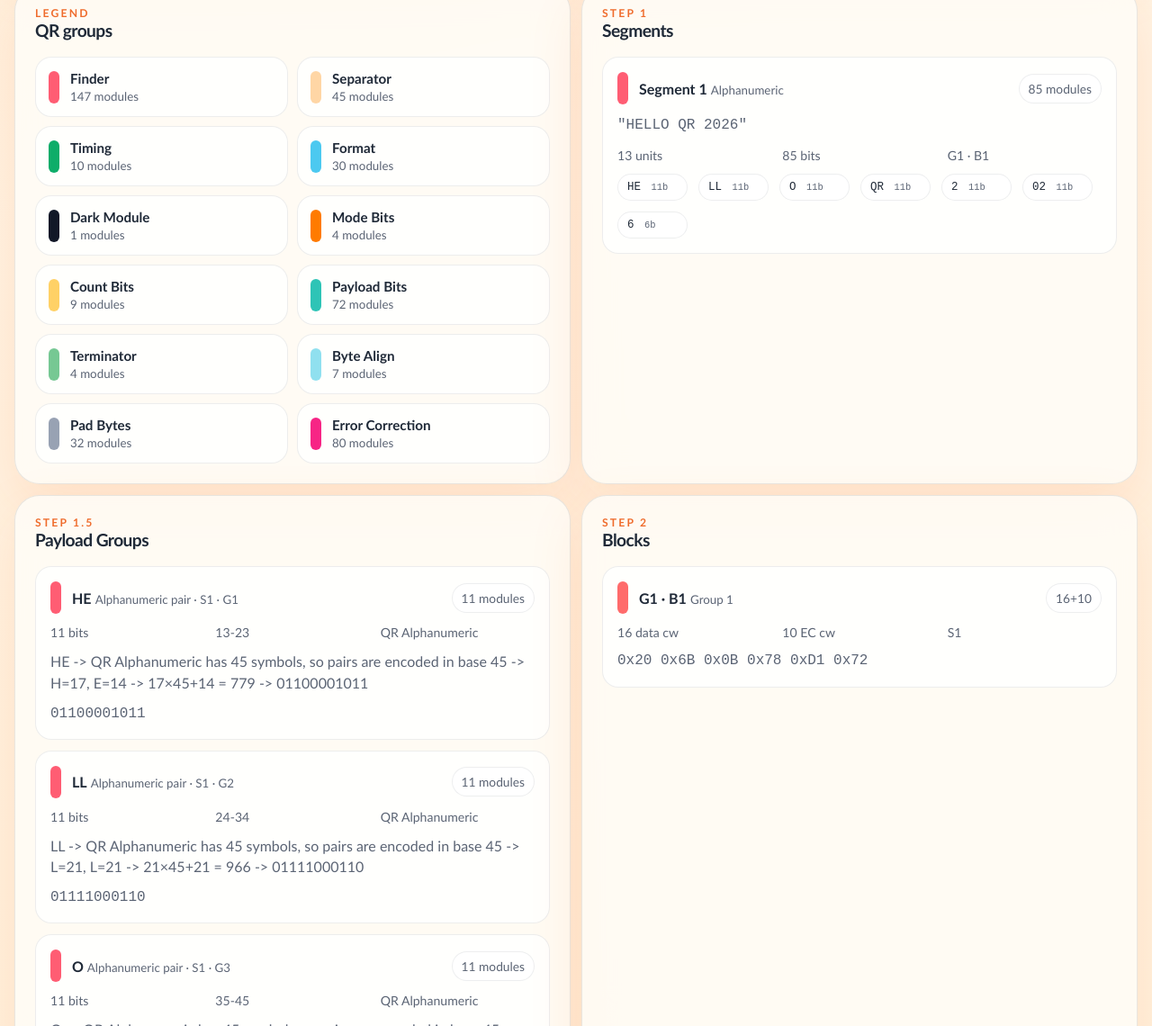
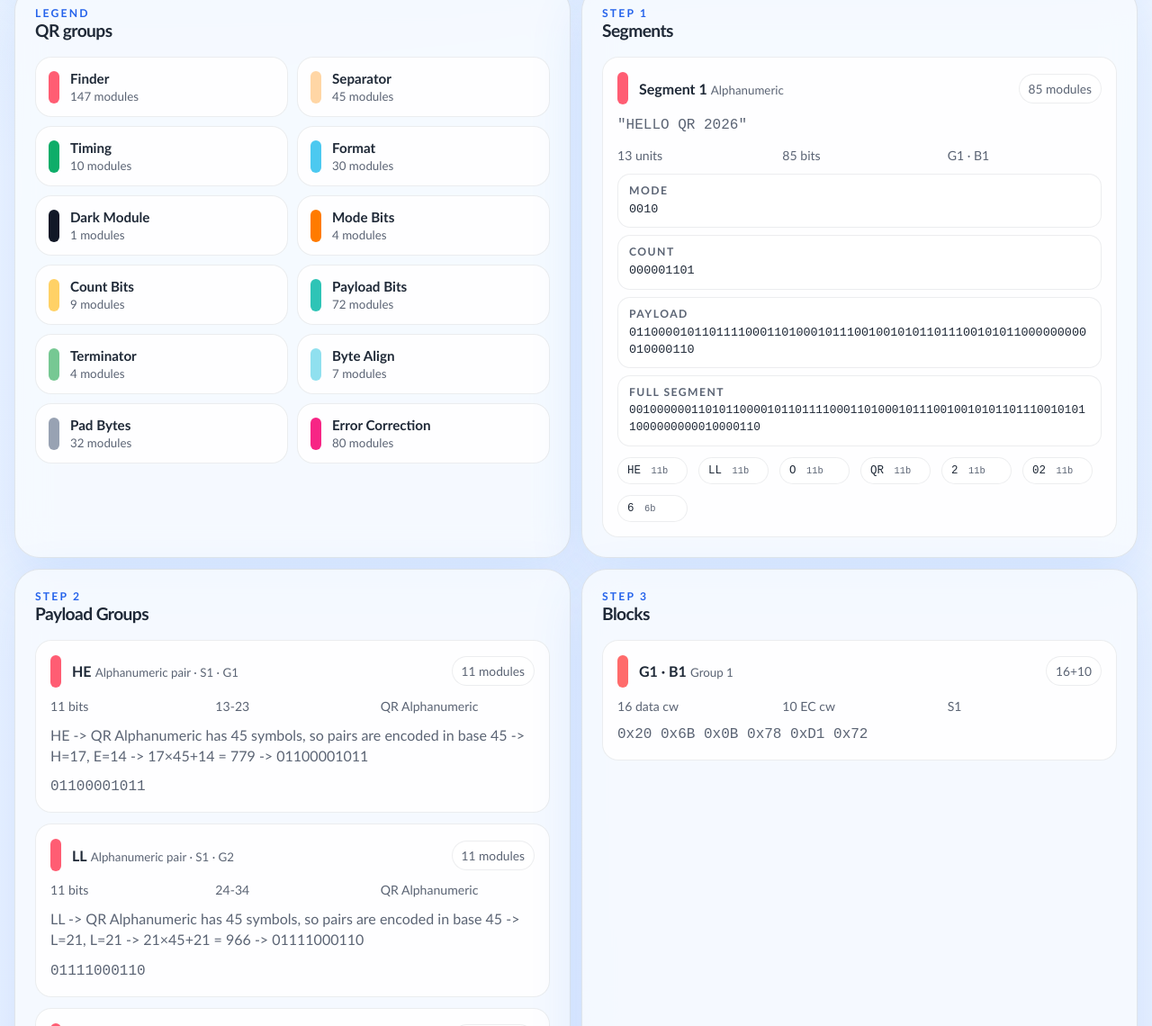
Before and after one commit to RakshithNM/interactive-qrcode-reader, a website built with Vite: page index.html in a window 1280 px wide. Shown: the part 1660-2800 px from the top of the page at 90% size. Built offline with nearby package versions, Linux system fonts and the light colour scheme.

Commit message:
Some nicesities to the step number and mode and count in the inspector

```diff
--- a/src/main.js
+++ b/src/main.js
@@ -207,7 +207,7 @@ app.innerHTML = `
         <article class="panel">
           <div class="panel-head">
             <div>
-              <p class="eyebrow">Step 1.5</p>
+              <p class="eyebrow">Step 2</p>
               <h2>Payload Groups</h2>
             </div>
           </div>
@@ -217,7 +217,7 @@ app.innerHTML = `
         <article class="panel">
           <div class="panel-head">
             <div>
-              <p class="eyebrow">Step 2</p>
+              <p class="eyebrow">Step 3</p>
               <h2>Blocks</h2>
             </div>
           </div>
@@ -227,7 +227,7 @@ app.innerHTML = `
         <article class="panel">
           <div class="panel-head">
             <div>
-              <p class="eyebrow">Inspector</p>
+              <p class="eyebrow">Step 4</p>
               <h2>Selected detail</h2>
             </div>
           </div>
@@ -238,21 +238,11 @@ app.innerHTML = `
       <section class="panel masking-panel">
         <div class="panel-head">
           <div>
-            <p class="eyebrow">Step 3.5</p>
+            <p class="eyebrow">Step 5</p>
             <h2>Masking</h2>
           </div>
         </div>
         <div id="maskingPanel" class="mask-grid"></div>
-      </section>
-
-      <section class="panel flow-panel">
-        <div class="panel-head">
-          <div>
-            <p class="eyebrow">Build trail</p>
-            <h2>How this QR was generated</h2>
-          </div>
-        </div>
-        <div id="flowPanel" class="flow-grid"></div>
       </section>
     </div>
   </div>
@@ -273,7 +263,6 @@ const segmentsPanel = document.querySelector('#segmentsPanel')
 const payloadGroupsPanel = document.querySelector('#payloadGroupsPanel')
 const blocksPanel = document.querySelector('#blocksPanel')
 const inspectorPanel = document.querySelector('#inspectorPanel')
-const flowPanel = document.querySelector('#flowPanel')
 
 textInput.value = state.text
 eccSelect.value = state.errorCorrectionLevel
@@ -759,6 +748,34 @@ function getPadInfo(module) {
     prePadBits,
     paddedBits,
     dataCapacityBits: stats.dataCapacityBits
+  }
+}
+
+function getErrorCorrectionInfo(module) {
+  if (!state.analysis || module.focusKey !== 'error-correction' || module.source?.kind !== 'error-correction') {
+    return null
+  }
+
+  const block = getBlockById(module.blockId)
+  if (!block) return null
+
+  const codeword = block.errorCodewords[module.source.localCodewordIndex]
+  if (!codeword) return null
+
+  return {
+    blockLabel: block.label,
+    blockGroup: block.group,
+    dataCodewordCount: block.dataCodewordCount,
+    errorCodewordCount: block.errorCodewordCount,
+    codewordIndex: module.source.localCodewordIndex + 1,
+    totalBlocks: state.analysis.blocks.length,
+    ecLevel: state.analysis.errorCorrectionLevel,
+    value: codeword.value,
+    bits: codeword.bits,
+    byteHex: formatHexByte(codeword.value),
+    bitPosition: module.source.codewordBitIndex != null
+      ? module.source.codewordBitIndex + 1
+      : (module.source.fieldBitIndex != null ? module.source.fieldBitIndex + 1 : null)
   }
 }
 
@@ -1267,8 +1284,7 @@ function renderSegments() {
       .map((blockId) => getBlockById(blockId)?.label)
       .filter(Boolean)
       .join(' · ')
-    const chunks = segment.chunks
-      .slice(0, 8)
+    const chunkLabels = segment.chunks
       .map((chunk) => `
         <span class="mini-chip">
           ${escapeHtml(chunk.label)}
@@ -1303,8 +1319,27 @@ function renderSegments() {
           <span>${blockLabels || 'single block'}</span>
         </div>
 
+        <div class="bit-breakdown">
+          <div class="bit-line">
+            <strong>Mode</strong>
+            <span class="mono bit-value">${segment.modeBitString}</span>
+          </div>
+          <div class="bit-line">
+            <strong>Count</strong>
+            <span class="mono bit-value">${segment.countBitString}</span>
+          </div>
+          <div class="bit-line">
+            <strong>Payload</strong>
+            <span class="mono bit-value">${segment.payloadBitString || '—'}</span>
+          </div>
+          <div class="bit-line bit-line-full">
+            <strong>Full segment</strong>
+            <span class="mono bit-value">${segment.fullBitString}</span>
+          </div>
+        </div>
+
         <div class="mini-chip-row">
-          ${chunks}
+          ${chunkLabels}
         </div>
       </button>
     `
@@ -1449,8 +1484,8 @@ function renderSelectionSummary() {
           <div><span>Raw bits</span><strong class="mono">${group.bits}</strong></div>
         </div>
         <div class="subnote">
-          <strong>Step 1.5</strong>
-          <p>The payload-group card in Step 1.5 shows the full encoding path for this group.</p>
+          <strong>Step 2</strong>
+          <p>The payload-group card in Step 2 shows the full encoding path for this group.</p>
         </div>
       </div>
     `
@@ -1488,6 +1523,14 @@ function renderSelectionSummary() {
         ${overlay.placementLabels.size ? `
           <p>${overlay.hasDetailedBits ? 'Each highlighted cell shows placement order on the first line and raw/mask/final bits on the second line, where raw XOR mask = final.' : 'Numbers on the matrix show the order those cells were placed inside this group.'}</p>
         ` : ''}
+        ${key === 'error-correction' ? `
+          <div class="subnote">
+            <strong>Error Correction</strong>
+            <p>
+              QR codes add Reed-Solomon parity after the full data byte stream is built. The data bytes are split into ${state.analysis.blocks.length} block${state.analysis.blocks.length === 1 ? '' : 's'}, each block generates its own parity bytes, then data codewords are interleaved first and error-correction codewords are interleaved after that. These bits are still placed into the matrix and masked like the rest of the writable stream.
+            </p>
+          </div>
+        ` : ''}
       </div>
     `
   }
@@ -1515,6 +1558,7 @@ function renderInspector() {
   const countFieldInfo = getCountFieldInfo(module, segment)
   const payloadGroup = chunk && segment ? getPayloadGroupById(getChunkSelectionId(segment.id, chunk.index)) : null
   const padInfo = getPadInfo(module)
+  const errorCorrectionInfo = getErrorCorrectionInfo(module)
   const paddingContextInfo = getPaddingContextInfo(module)
 
   inspectorPanel.innerHTML = `
@@ -1586,6 +1630,24 @@ function renderInspector() {
         </div>
       ` : ''}
 
+      ${errorCorrectionInfo ? `
+        <div class="subnote">
+          <strong>Error Correction</strong>
+          <p>
+            QR error correction is added after the full data stream is assembled. This QR built the data bytes first, split them into ${errorCorrectionInfo.totalBlocks} block${errorCorrectionInfo.totalBlocks === 1 ? '' : 's'}, then generated Reed-Solomon parity for each block at EC level ${errorCorrectionInfo.ecLevel}.
+          </p>
+          <p>
+            This cell belongs to parity byte ${errorCorrectionInfo.codewordIndex} of ${errorCorrectionInfo.errorCodewordCount} from ${errorCorrectionInfo.blockLabel}. That block started with ${errorCorrectionInfo.dataCodewordCount} data codeword${errorCorrectionInfo.dataCodewordCount === 1 ? '' : 's'}, then the Reed-Solomon remainder produced this parity byte:
+            <span class="mono">${errorCorrectionInfo.byteHex}</span> = <span class="mono">${errorCorrectionInfo.bits}</span>.
+            This module is bit ${errorCorrectionInfo.bitPosition} of that byte.
+          </p>
+          <p>
+            After all data codewords were interleaved, the error-correction codewords were interleaved into the final stream, placed into the QR matrix, and masked just like payload bits:
+            <span class="mono">${module.rawValue} XOR ${module.maskBit} = ${getFinalBit(module)}</span>.
+          </p>
+        </div>
+      ` : ''}
+
       <div class="subnote">
         <strong>What It Represents</strong>
         <p>${escapeHtml(narrative.represents)}</p>
@@ -1623,40 +1685,6 @@ function renderInspector() {
       ` : ''}
     </div>
   `
-}
-
-function renderFlow() {
-  if (!state.analysis) {
-    flowPanel.innerHTML = '<div class="empty-card">The build trail appears once a QR code exists.</div>'
-    return
-  }
-
-  const { stats, segments, blocks, version, maskPattern } = state.analysis
-  const steps = [
-    {
-      label: '1. Segment the text',
-      body: `${segments.length} segment${segments.length === 1 ? '' : 's'} selected across ${segments.map((segment) => segment.mode).join(', ')}.`
-    },
-    {
-      label: '2. Add headers and padding',
-      body: `${stats.segmentBits} payload/header bits, ${stats.terminatorBits} terminator bits, ${stats.alignmentBits} align bits, ${stats.padBytes} pad bytes.`
-    },
-    {
-      label: '3. Split into blocks',
-      body: `${blocks.length} blocks carry ${stats.dataCodewords} data codewords and ${stats.errorCorrectionCodewords} EC codewords.`
-    },
-    {
-      label: '4. Weave the matrix',
-      body: `Version ${version} uses mask pattern ${maskPattern}, chosen because it had the lowest total penalty before the final ${state.analysis.size} × ${state.analysis.size} matrix was locked in.`
-    }
-  ]
-
-  flowPanel.innerHTML = steps.map((step) => `
-    <article class="flow-card">
-      <strong>${step.label}</strong>
-      <p>${step.body}</p>
-    </article>
-  `).join('')
 }
 
 function validateSelection() {
@@ -1729,7 +1757,6 @@ function render() {
   renderPayloadGroups()
   renderBlocks()
   renderInspector()
-  renderFlow()
 }
 
 textInput.addEventListener('input', (event) => {
--- a/src/qr-analysis.js
+++ b/src/qr-analysis.js
@@ -316,16 +316,20 @@ function buildDataBuffer(segments, version) {
       endChar: charOffset + text.length,
       modeBits: 4,
       charCountBits,
-      startBit
+      startBit,
+      modeBitString: toBits(segment.mode.bit, 4),
+      countBitString: toBits(segment.getLength(), charCountBits)
     }
 
     descriptor.chunks = buildSegmentPayload(segment, descriptor, buffer, sources)
+    descriptor.payloadBitString = descriptor.chunks.map((chunk) => chunk.bits).join('')
     descriptor.endBit = buffer.getLengthInBits()
     descriptor.payloadBits = descriptor.endBit - payloadStart
     descriptor.totalBits = descriptor.endBit - startBit
     descriptor.modeBitRange = [modeStart, countStart]
     descriptor.countBitRange = [countStart, payloadStart]
     descriptor.payloadBitRange = [payloadStart, descriptor.endBit]
+    descriptor.fullBitString = `${descriptor.modeBitString}${descriptor.countBitString}${descriptor.payloadBitString}`
 
     charOffset += text.length
 
--- a/src/styles.css
+++ b/src/styles.css
@@ -1,12 +1,12 @@
 :root {
   color-scheme: light;
-  --bg: #fff5e9;
-  --bg-strong: #ffd7b0;
+  --bg: #eef6ff;
+  --bg-strong: #cfe4ff;
   --ink: #1f2937;
   --ink-soft: #5b6474;
-  --panel: rgba(255, 253, 248, 0.82);
+  --panel: rgba(247, 251, 255, 0.84);
   --panel-border: rgba(31, 41, 55, 0.1);
-  --shadow: 0 22px 60px rgba(255, 124, 67, 0.14);
+  --shadow: 0 22px 60px rgba(59, 130, 246, 0.14);
   --radius-xl: 28px;
   --radius-lg: 22px;
   --radius-md: 16px;
@@ -28,9 +28,9 @@ body {
   font-family: var(--sans);
   color: var(--ink);
   background:
-    radial-gradient(circle at top left, rgba(255, 176, 86, 0.34), transparent 28%),
-    radial-gradient(circle at top right, rgba(59, 130, 246, 0.18), transparent 22%),
-    linear-gradient(180deg, #fff7ee 0%, #fff0da 46%, #fff7ef 100%);
+    radial-gradient(circle at top left, rgba(96, 165, 250, 0.3), transparent 28%),
+    radial-gradient(circle at top right, rgba(34, 211, 238, 0.2), transparent 24%),
+    linear-gradient(180deg, #f5faff 0%, #e8f1ff 46%, #f6fbff 100%);
 }
 
 button,
@@ -63,7 +63,7 @@ button {
   display: grid;
   gap: 18px;
   background:
-    linear-gradient(135deg, rgba(255, 210, 163, 0.94), rgba(255, 250, 243, 0.9)),
+    linear-gradient(135deg, rgba(202, 227, 255, 0.95), rgba(247, 251, 255, 0.92)),
     var(--panel);
 }
 
@@ -99,7 +99,7 @@ button {
   text-transform: uppercase;
   letter-spacing: 0.18em;
   font-size: 0.76rem;
-  color: #ef6c2d;
+  color: #2563eb;
   font-weight: 700;
 }
 
@@ -111,8 +111,7 @@ button {
 .control-strip,
 .summary-grid,
 .view-grid,
-.details-grid,
-.flow-grid {
+.details-grid {
   display: grid;
   gap: 12px;
 }
@@ -144,7 +143,6 @@ button {
 
 .controls-panel,
 .viewer-panel,
-.flow-panel,
 .summary-card,
 .panel > .panel-head + * {
   min-width: 0;
@@ -157,7 +155,6 @@ button {
 .controls-panel,
 .viewer-panel,
 .masking-panel,
-.flow-panel,
 .details-grid > .panel {
   padding: 22px;
 }
@@ -271,7 +268,7 @@ button {
 }
 
 .mode-switch button.active {
-  background: linear-gradient(135deg, #ef6c2d, #ffb703);
+  background: linear-gradient(135deg, #2563eb, #38bdf8);
   color: white;
 }
 
@@ -366,7 +363,7 @@ button {
   place-items: center;
   border-radius: calc(var(--radius-lg) - 4px);
   background:
-    linear-gradient(180deg, rgba(255, 255, 255, 0.96), rgba(255, 248, 238, 0.92));
+    linear-gradient(180deg, rgba(255, 255, 255, 0.97), rgba(241, 247, 255, 0.94));
   border: 1px solid rgba(31, 41, 55, 0.08);
 }
 
@@ -585,6 +582,39 @@ button {
   grid-template-columns: repeat(auto-fit, minmax(78px, max-content));
 }
 
+.bit-breakdown {
+  display: grid;
+  gap: 8px;
+}
+
+.bit-line {
+  display: grid;
+  gap: 4px;
+  padding: 10px 12px;
+  border-radius: 14px;
+  background: rgba(255, 255, 255, 0.7);
+  border: 1px solid rgba(31, 41, 55, 0.08);
+}
+
+.bit-line strong {
+  font-size: 0.76rem;
+  text-transform: uppercase;
+  letter-spacing: 0.12em;
+  color: var(--ink-soft);
+}
+
+.bit-value {
+  display: block;
+  font-size: 0.84rem;
+  line-height: 1.45;
+  overflow-wrap: anywhere;
+  word-break: break-word;
+}
+
+.bit-line-full .bit-value {
+  font-size: 0.8rem;
+}
+
 .mini-chip {
   padding: 7px 10px;
   font-family: var(--mono);
@@ -635,22 +665,6 @@ button {
   margin: 0;
 }
 
-.flow-grid {
-  grid-template-columns: repeat(4, minmax(0, 1fr));
-}
-
-.flow-card {
-  padding: 18px;
-  border-radius: 20px;
-  border: 1px solid rgba(31, 41, 55, 0.08);
-  background:
-    linear-gradient(180deg, rgba(255, 255, 255, 0.88), rgba(255, 244, 233, 0.88));
-}
-
-.flow-card p {
-  margin: 10px 0 0;
-}
-
 .mask-grid {
   display: grid;
   grid-template-columns: repeat(3, minmax(0, 1fr));
@@ -664,7 +678,7 @@ button {
   border-radius: 20px;
   border: 1px solid rgba(31, 41, 55, 0.08);
   background:
-    linear-gradient(180deg, rgba(255, 255, 255, 0.88), rgba(255, 244, 233, 0.88));
+    linear-gradient(180deg, rgba(255, 255, 255, 0.9), rgba(238, 246, 255, 0.9));
 }
 
 .mask-summary-card {
@@ -770,7 +784,6 @@ button {
   .summary-grid,
   .view-grid,
   .details-grid,
-  .flow-grid,
   .mask-grid,
   .mask-metric-grid {
     grid-template-columns: repeat(2, minmax(0, 1fr));
@@ -786,7 +799,6 @@ button {
   .hero,
   .controls-panel,
   .viewer-panel,
-  .flow-panel,
   .details-grid > .panel {
     padding: 18px;
   }
@@ -794,7 +806,6 @@ button {
   .summary-grid,
   .view-grid,
   .details-grid,
-  .flow-grid,
   .mask-grid,
   .mask-metric-grid,
   .token-grid,
```
